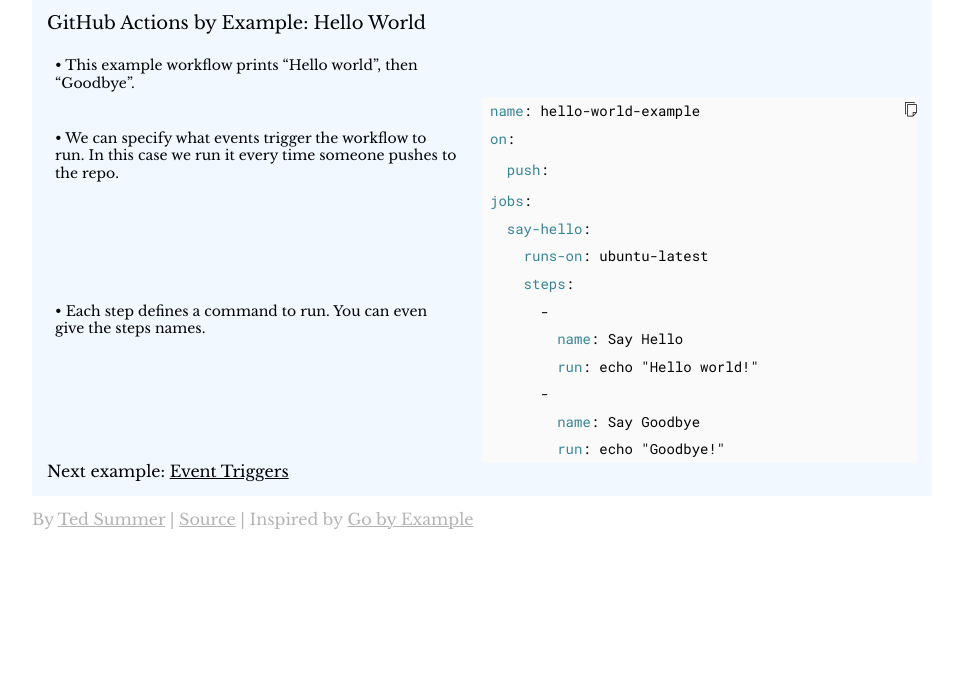
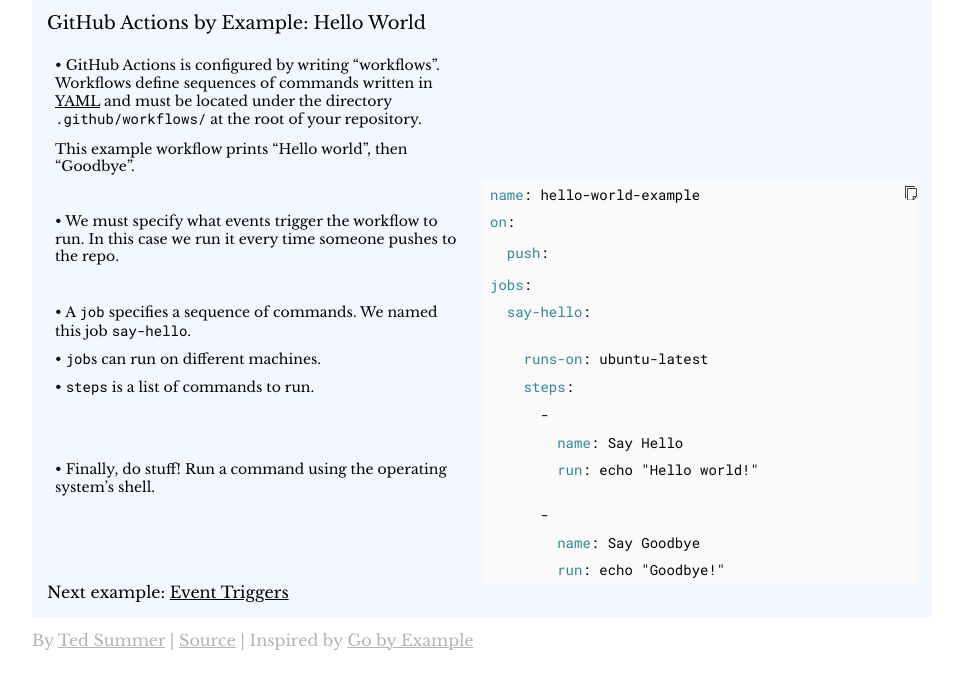
Before and after one commit to macintoshpie/ghactionsbyexample, a plain HTML site: page public/hello-world.html in a window 1280 px wide. Shown: the whole page, without its empty margins (158-1121 px from the left). Drawn offline with nearby package versions, Linux system fonts and the light colour scheme.

Commit message:
build: site built at Sat Feb 13 21:32:14 MST 2021

```diff
--- a/public/hello-world.html
+++ b/public/hello-world.html
@@ -17,7 +17,9 @@
 
         <tbody>
             <tr>
-                <td rowspan="1" class="docs"><p>This example workflow prints &ldquo;Hello world&rdquo;, then &ldquo;Goodbye&rdquo;.</p>
+                <td rowspan="1" class="docs"><p>GitHub Actions is configured by writing &ldquo;workflows&rdquo;. Workflows  define sequences of commands written in <a href="https://en.wikipedia.org/wiki/YAML">YAML</a> and must be located under the directory <code>.github/workflows/</code> at the root of your repository.</p>
+
+<p>This example workflow prints &ldquo;Hello world&rdquo;, then &ldquo;Goodbye&rdquo;.</p>
 </td>
                 <td class="code  empty"><div class="highlight"><pre><span></span>
 </pre></div>
@@ -31,7 +33,7 @@
 </td>
             </tr>
             <tr>
-                <td rowspan="2" class="docs"><p>We can specify what events trigger the workflow to run. In this case we run it every time someone pushes to the repo.</p>
+                <td rowspan="2" class="docs"><p>We must specify what events trigger the workflow to run. In this case we run it every time someone pushes to the repo.</p>
 </td>
                 <td class="code "><div class="highlight"><pre><span></span><span class="nt">on</span><span class="p">:</span>
 </pre></div>
@@ -50,38 +52,41 @@
 </td>
             </tr>
             <tr>
-                <td rowspan="1" class="docs"></td>
+                <td rowspan="1" class="docs"><p>A <code>job</code> specifies a sequence of commands. We named this job <code>say-hello</code>.</p>
+</td>
                 <td class="code "><div class="highlight"><pre><span></span>  <span class="nt">say-hello</span><span class="p">:</span>
 </pre></div>
 </td>
             </tr>
             <tr>
-                <td rowspan="1" class="docs"></td>
+                <td rowspan="1" class="docs"><p><code>job</code>s can run on different machines.</p>
+</td>
                 <td class="code "><div class="highlight"><pre><span></span>    <span class="nt">runs-on</span><span class="p">:</span> <span class="l l-Scalar l-Scalar-Plain">ubuntu-latest</span>
 </pre></div>
 </td>
             </tr>
             <tr>
-                <td rowspan="1" class="docs"></td>
+                <td rowspan="1" class="docs"><p><code>steps</code> is a list of commands to run.</p>
+</td>
                 <td class="code "><div class="highlight"><pre><span></span>    <span class="nt">steps</span><span class="p">:</span>
 </pre></div>
 </td>
             </tr>
             <tr>
-                <td rowspan="3" class="docs"><p>Each step defines a command to run. You can even give the steps names.</p>
-</td>
+                <td rowspan="1" class="docs"></td>
                 <td class="code "><div class="highlight"><pre><span></span>      <span class="p p-Indicator">-</span>
 </pre></div>
 </td>
             </tr>
             <tr>
-
+                <td rowspan="1" class="docs"></td>
                 <td class="code "><div class="highlight"><pre><span></span>        <span class="nt">name</span><span class="p">:</span> <span class="l l-Scalar l-Scalar-Plain">Say Hello</span>
 </pre></div>
 </td>
             </tr>
             <tr>
-
+                <td rowspan="1" class="docs"><p>Finally, do stuff! Run a command using the operating system&rsquo;s shell.</p>
+</td>
                 <td class="code "><div class="highlight"><pre><span></span>        <span class="nt">run</span><span class="p">:</span> <span class="l l-Scalar l-Scalar-Plain">echo &quot;Hello world!&quot;</span>
 </pre></div>
 </td>
```
Also changed, not shown: public/actions.html (+1 -1 lines), public/environment-variables.html (+6 -6 lines).
